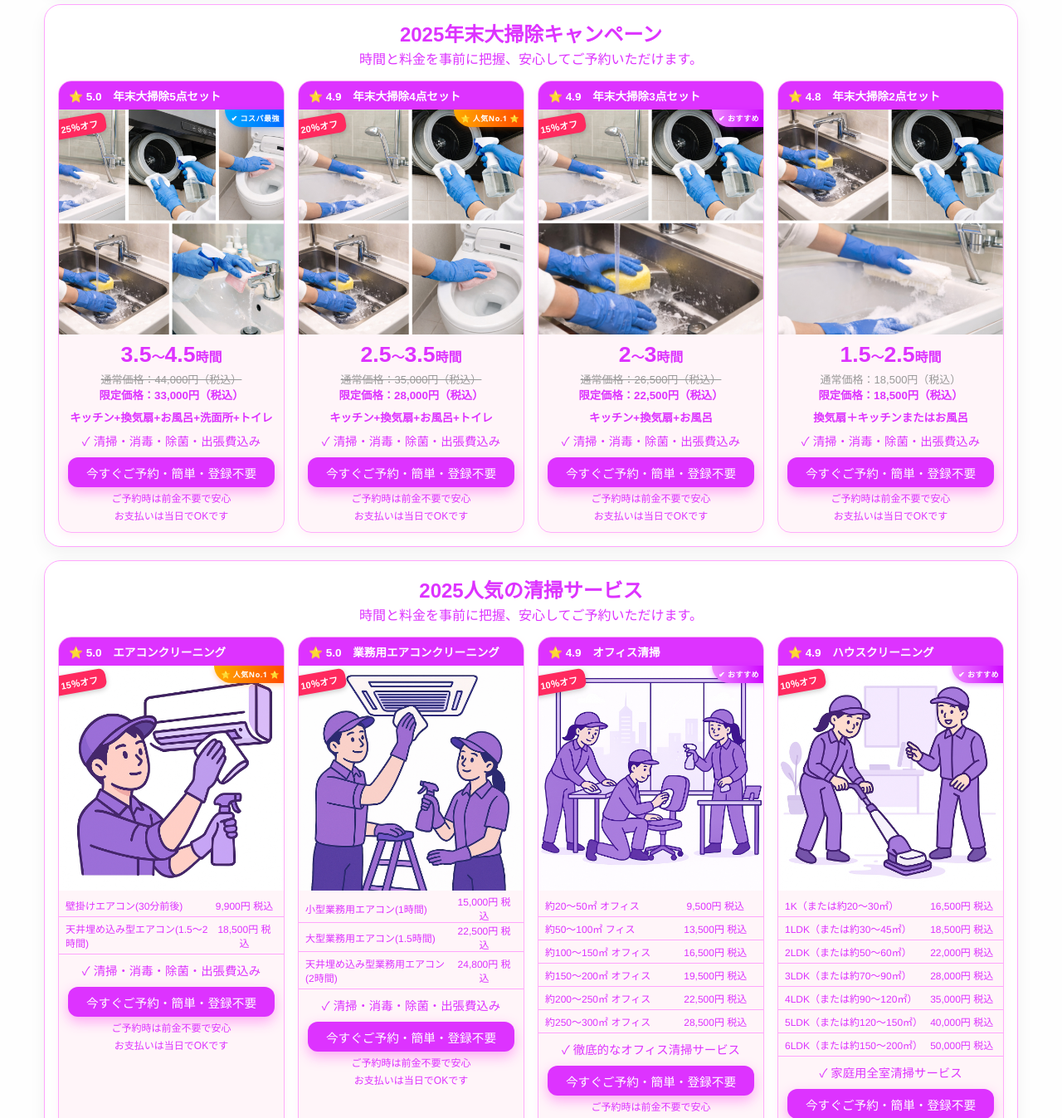
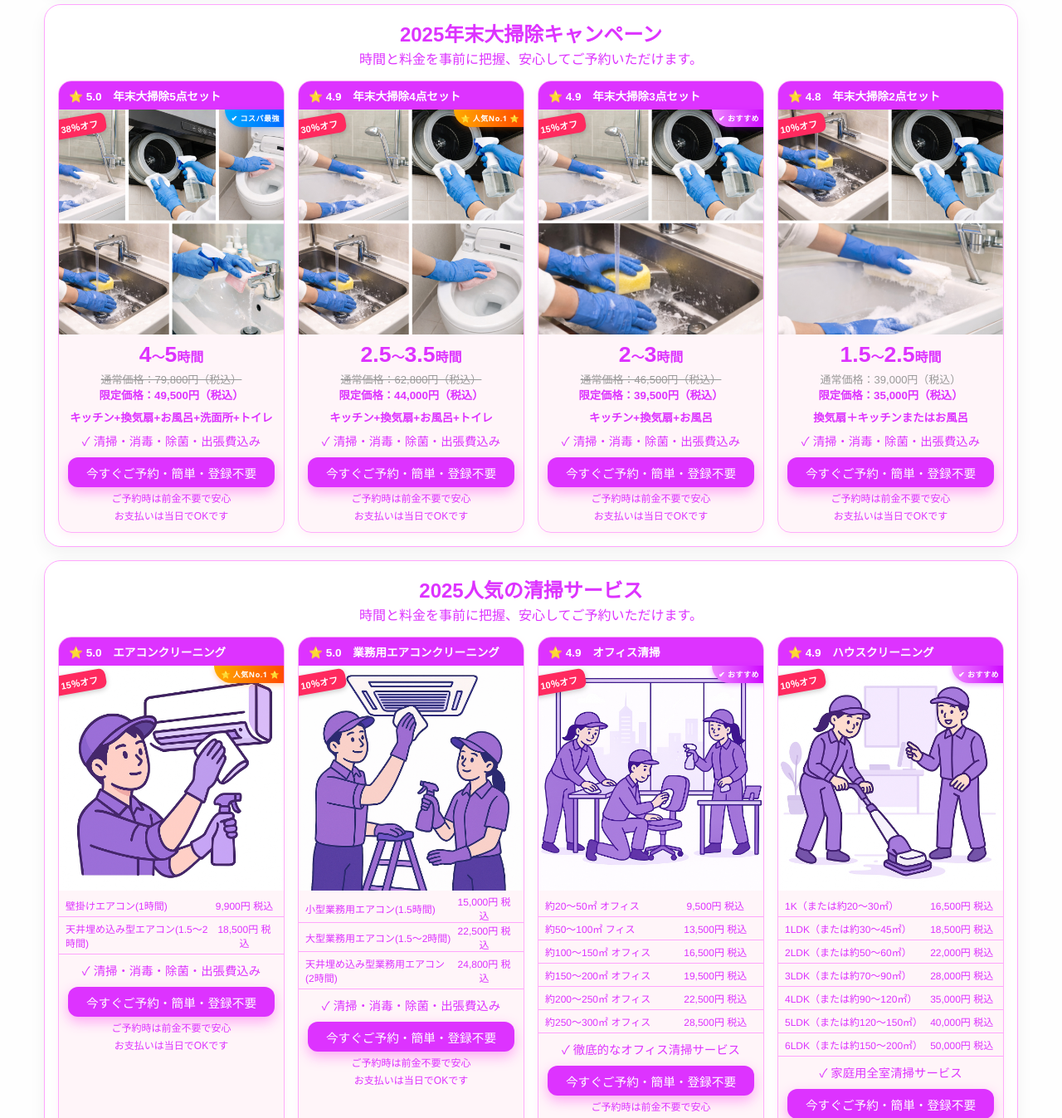
Before and after one commit to bhvl8798/unlien, a plain HTML site: page cleaning/index.html in a window 1280 px wide. Shown: the part 780-2127 px from the top of the page at 83% size. Drawn offline with Linux system fonts and the light colour scheme.

Commit message:
Add files via upload

```diff
--- a/cleaning/index.html
+++ b/cleaning/index.html
@@ -164,13 +164,13 @@
   <div class="member-rating level-high toggle-tooltip">
     ⭐ 5.0　年末大掃除5点セット
   </div>
-  <div class="discount-badge">25％オフ</div>
+  <div class="discount-badge">38％オフ</div>
   <div class="tooltip-bestvalue">✔ コスパ最強</div>
   <div class="price-content">
     <img src="5set.jpg" width="100%" height="auto">
-    <div class="price-format">3.5～4.5時間</div>
-    <div class="other-name"><del>通常価格：44,000円（税込）</del></div>
-    <div class="member-name">限定価格：33,000円（税込）</div>
+    <div class="price-format">4～5時間</div>
+    <div class="other-name"><del>通常価格：79,800円（税込）</del></div>
+    <div class="member-name">限定価格：49,500円（税込）</div>
     <div class="member-name">キッチン+換気扇+お風呂+洗面所+トイレ</div>
     <div class="member-price">✓ 清掃・消毒・除菌・出張費込み</div>
     <input type="submit" value="今すぐご予約・簡単・登録不要">
@@ -183,12 +183,12 @@
     ⭐ 4.9　年末大掃除4点セット
   </div>
   <div class="tooltip-mostpopular">⭐ 人気No.1 ⭐</div>
-  <div class="discount-badge">20％オフ</div>
+  <div class="discount-badge">30％オフ</div>
   <div class="price-content">
     <img src="4set.jpg" width="100%" height="auto">
     <div class="price-format">2.5～3.5時間</div>
-    <div class="other-name"><del>通常価格：35,000円（税込）</del></div>
-    <div class="member-name">限定価格：28,000円（税込）</div>
+    <div class="other-name"><del>通常価格：62,800円（税込）</del></div>
+    <div class="member-name">限定価格：44,000円（税込）</div>
     <div class="member-name">キッチン+換気扇+お風呂+トイレ</div>
     <div class="member-price">✓ 清掃・消毒・除菌・出張費込み</div>
     <input type="submit" value="今すぐご予約・簡単・登録不要">
@@ -205,8 +205,8 @@
   <div class="price-content">
     <img src="3set.jpg" width="100%" height="auto">
     <div class="price-format">2～3時間</div>
-    <div class="other-name"><del>通常価格：26,500円（税込）</del></div>
-    <div class="member-name">限定価格：22,500円（税込）</div>
+    <div class="other-name"><del>通常価格：46,500円（税込）</del></div>
+    <div class="member-name">限定価格：39,500円（税込）</div>
     <div class="member-name">キッチン+換気扇+お風呂</div>
     <div class="member-price">✓ 清掃・消毒・除菌・出張費込み</div>
     <input type="submit" value="今すぐご予約・簡単・登録不要">
@@ -216,13 +216,14 @@
 
 <a href="booking/set-cleaning" class="member-card" target="_blank">
   <div class="member-rating level-high toggle-tooltip">
+  <div class="discount-badge">10％オフ</div>
     ⭐ 4.8　年末大掃除2点セット
   </div>
   <div class="price-content">
     <img src="2set.jpg" width="100%" height="auto">
     <div class="price-format">1.5～2.5時間</div>
-    <div class="other-name">通常価格：18,500円（税込）</div>
-    <div class="member-name">限定価格：18,500円（税込）</div>
+    <div class="other-name">通常価格：39,000円（税込）</div>
+    <div class="member-name">限定価格：35,000円（税込）</div>
     <div class="member-name">換気扇＋キッチンまたはお風呂</div>
     <div class="member-price">✓ 清掃・消毒・除菌・出張費込み</div>
     <input type="submit" value="今すぐご予約・簡単・登録不要">
@@ -252,7 +253,7 @@
     <img src="ac-cleaning.jpg" width="100%" height="auto">
     <table class="price-info-table">
       <tr>
-        <th>壁掛けエアコン(30分前後)<br></th>
+        <th>壁掛けエアコン(1時間)<br></th>
         <td>9,900円 税込</td>
       </tr>
       <tr>
@@ -274,11 +275,11 @@
     <img src="central-ac-cleaning.jpg" width="100%" height="auto">
     <table class="price-info-table">
       <tr>
-        <th>小型業務用エアコン(1時間)<br></th>
+        <th>小型業務用エアコン(1.5時間)<br></th>
         <td>15,000円 税込</td>
       </tr>
       <tr>
-        <th>大型業務用エアコン(1.5時間)<br></th>
+        <th>大型業務用エアコン(1.5～2時間)<br></th>
         <td>22,500円 税込</td>
       </tr>
       <tr>
```
